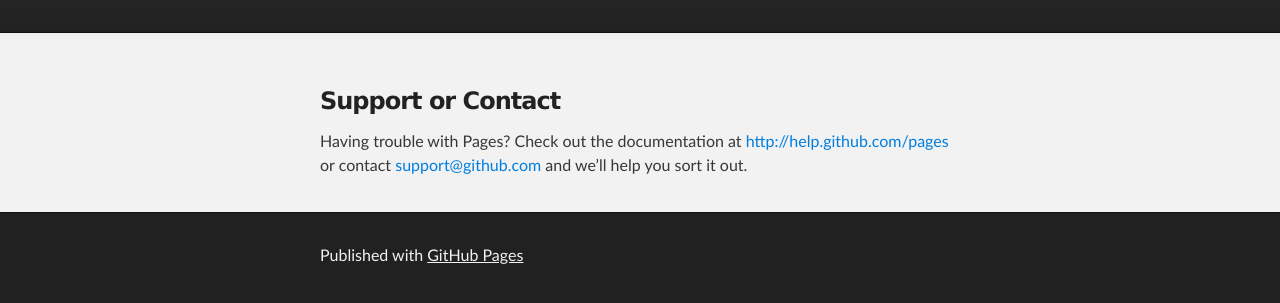
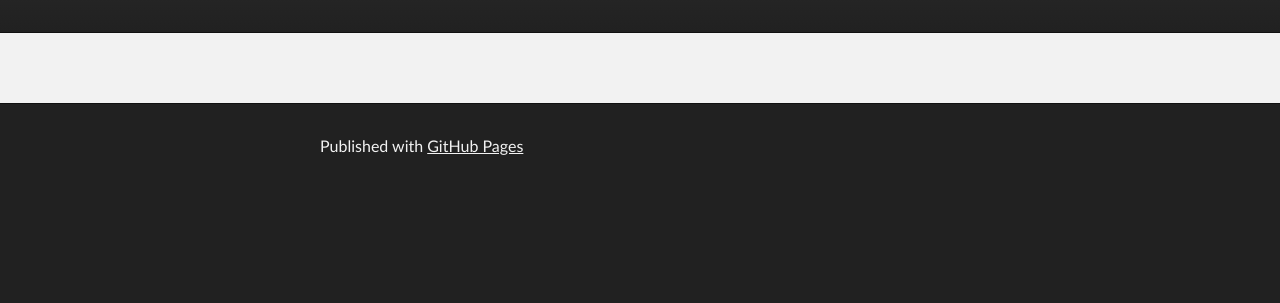
Before and after one commit to lafortuj/lafortuj.github.io, a plain HTML site: page index.html in a window 1280 px wide. Shown: the part 177-480 px from the top of the page. Drawn offline with Linux system fonts and the light colour scheme.

Commit message:
Update index.html

```diff
--- a/index.html
+++ b/index.html
@@ -30,9 +30,7 @@
         <h3>
 
 <h3>
-<a name="support-or-contact" class="anchor" href="#support-or-contact"><span class="octicon octicon-link"></span></a>Support or Contact</h3>
 
-<p>Having trouble with Pages? Check out the documentation at <a href="http://help.github.com/pages">http://help.github.com/pages</a> or contact <a href="mailto:support@github.com">support@github.com</a> and we’ll help you sort it out.</p>
       </section>
     </div>
 
```
